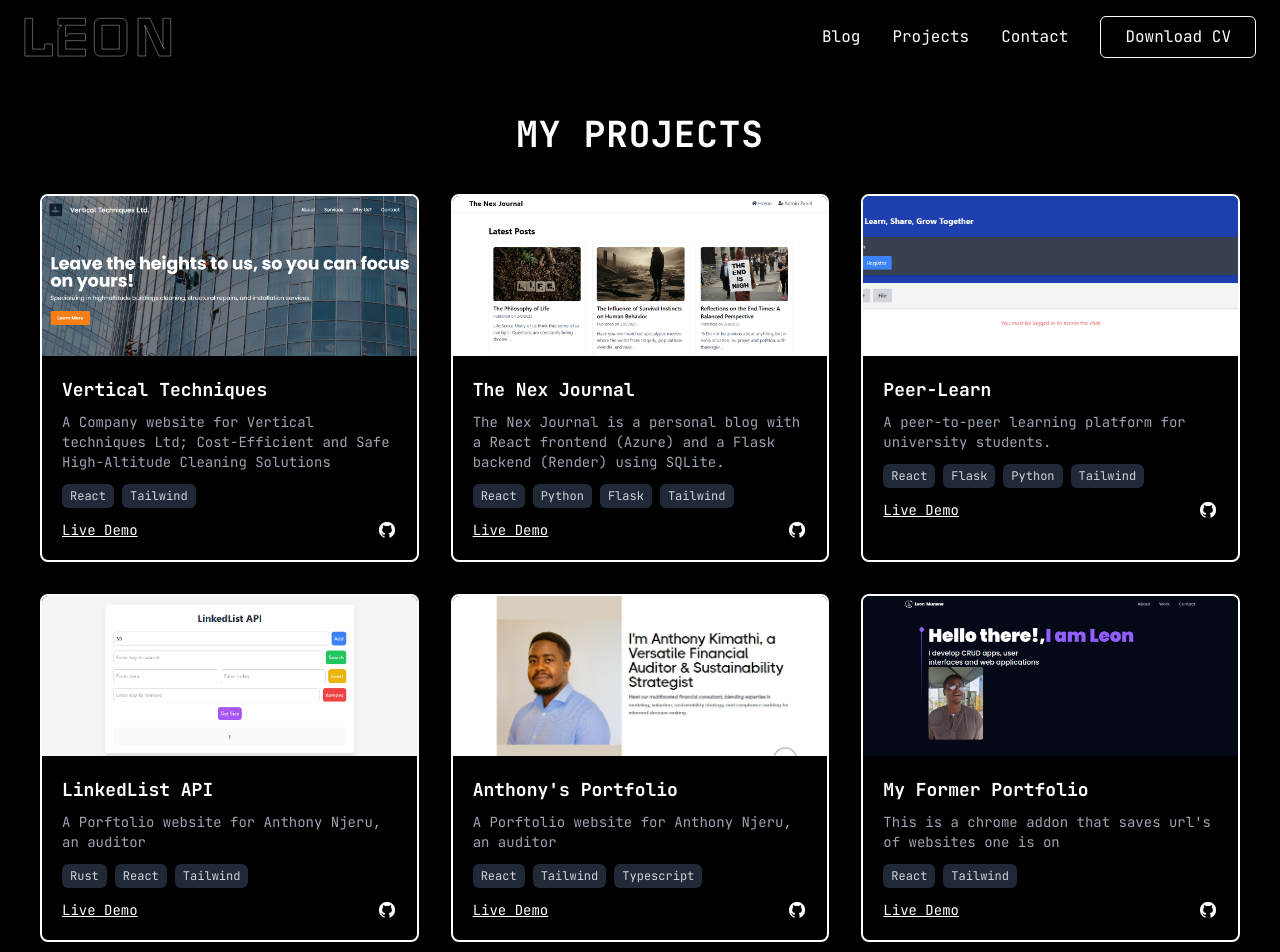
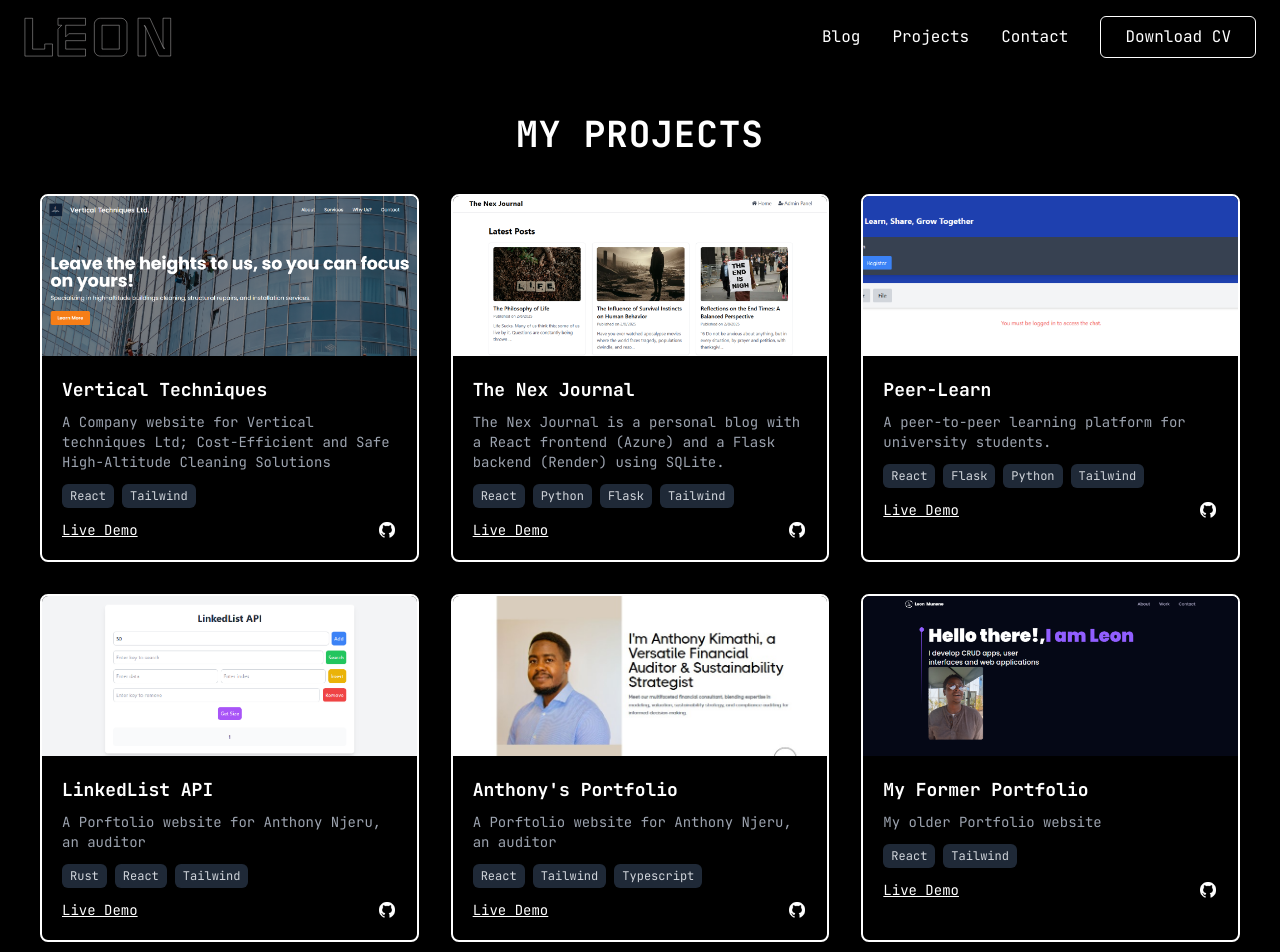
Before and after one commit to Leon8M/Leon-Munene, a React (Vite) app: page /projects in a window 1280 px wide. Shown: the top 952 px of the page. Built offline with nearby package versions, Linux system fonts and the light colour scheme.

Commit message:
Update projects.js

```diff
--- a/src/data/projects.js
+++ b/src/data/projects.js
@@ -46,7 +46,7 @@ const projects = [
   },
   {
     title: "My Former Portfolio",
-    description: "This is a chrome addon that saves url's of websites one is on",
+    description: "My older Portfolio website",
     website: "https://zealous-desert-0df9b7c10.5.azurestaticapps.net/",
     github: "https://github.com/Leon8M/New-Portfolio",
     image: og,
```
